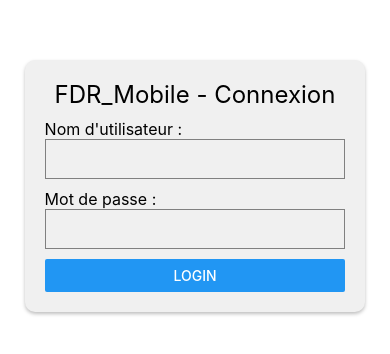
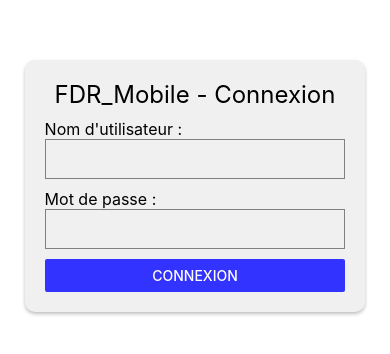
Before and after one commit to ShaiD9/AppMobile, a React Native app: screen / in a window 390 px wide. Shown: the part 236-590 px from the top of the page. Built offline with nearby package versions, Linux system fonts and the light colour scheme.

Commit message:
connexion faite

```diff
--- a/App.js
+++ b/App.js
@@ -11,7 +11,7 @@ export default function App() {
         <TextInput style={styles.input} placeholder="" />
         <Text style={styles.label}>Mot de passe :</Text>
         <TextInput style={styles.input} placeholder="" secureTextEntry={true} />
-        <Button title="Login" onPress={() => {}} />
+        <Button color='#3333ff' title="Connexion" onPress={() => {}} />
       </View>
     </View>
   );
```
